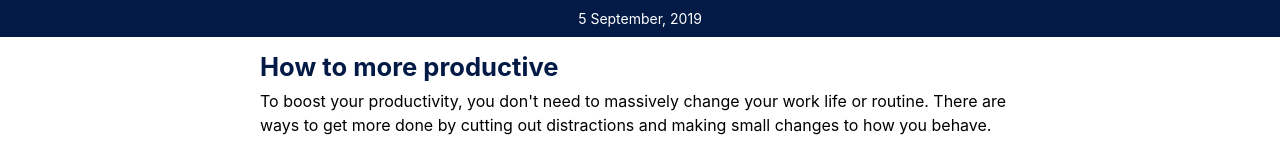
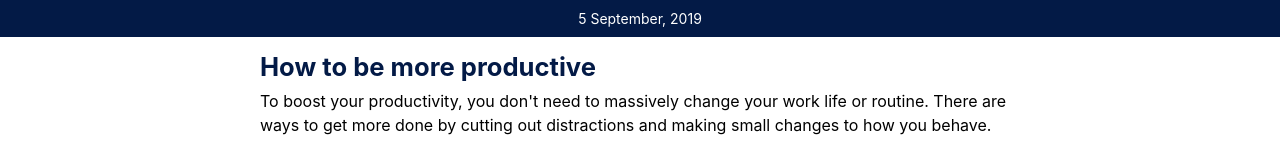
Before and after one commit to thegreencloud/how-to-be-more-productive, a plain HTML site: page index.html in a window 1280 px wide. Shown: the top 160 px of the page. Drawn offline with Linux system fonts and the light colour scheme.

Commit message:
Update index.html

```diff
--- a/index.html
+++ b/index.html
@@ -122,7 +122,7 @@
     <section class="main p2">
         <div class="clearfix">
 
-            <h1 class="h1 bold">How to more productive</h1>
+            <h1 class="h1 bold">How to be more productive</h1>
 
 <p>To boost your productivity, you don't need to massively change your work life or routine. There are ways to get more done by cutting out distractions and making small changes to how you behave.</p>
 <p>
```
